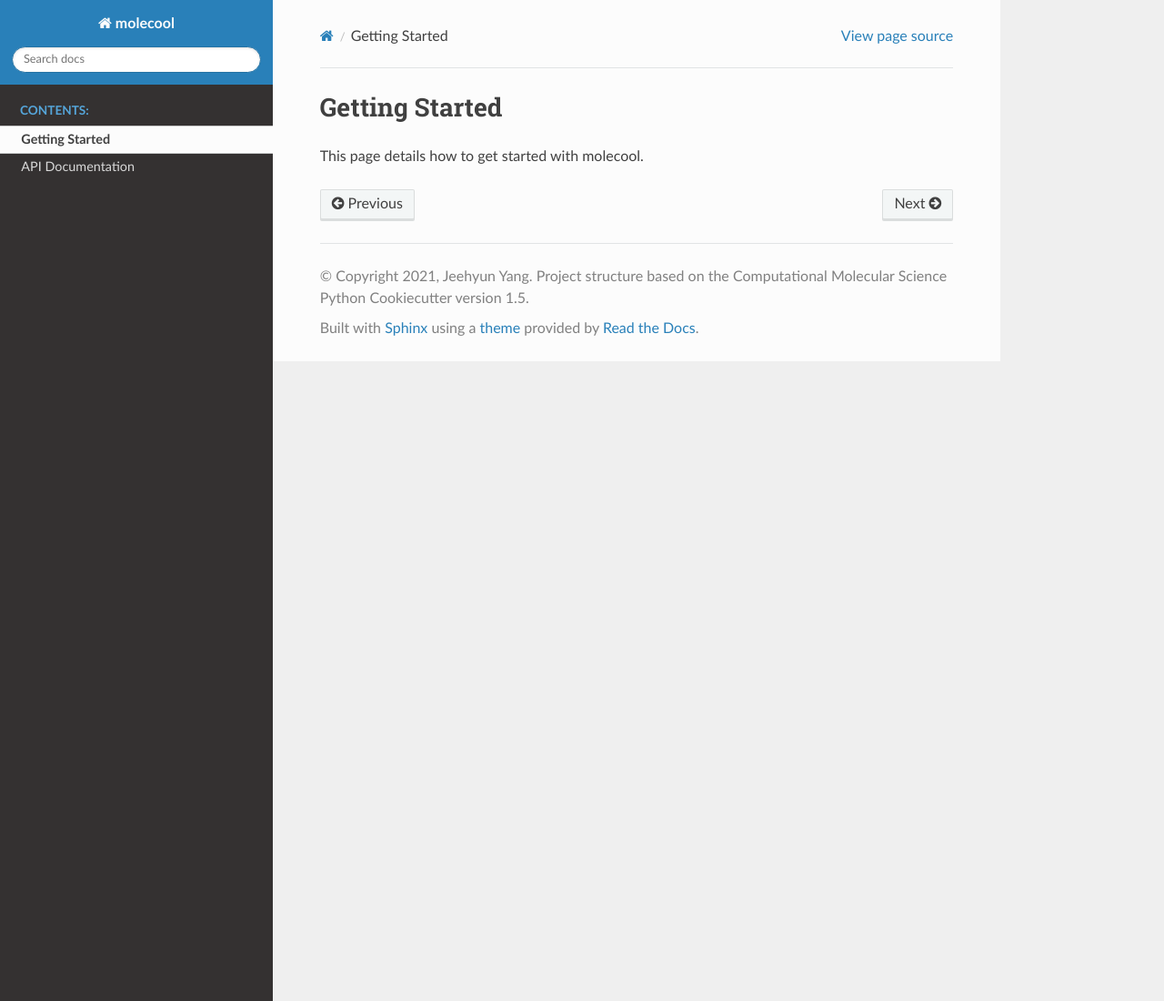
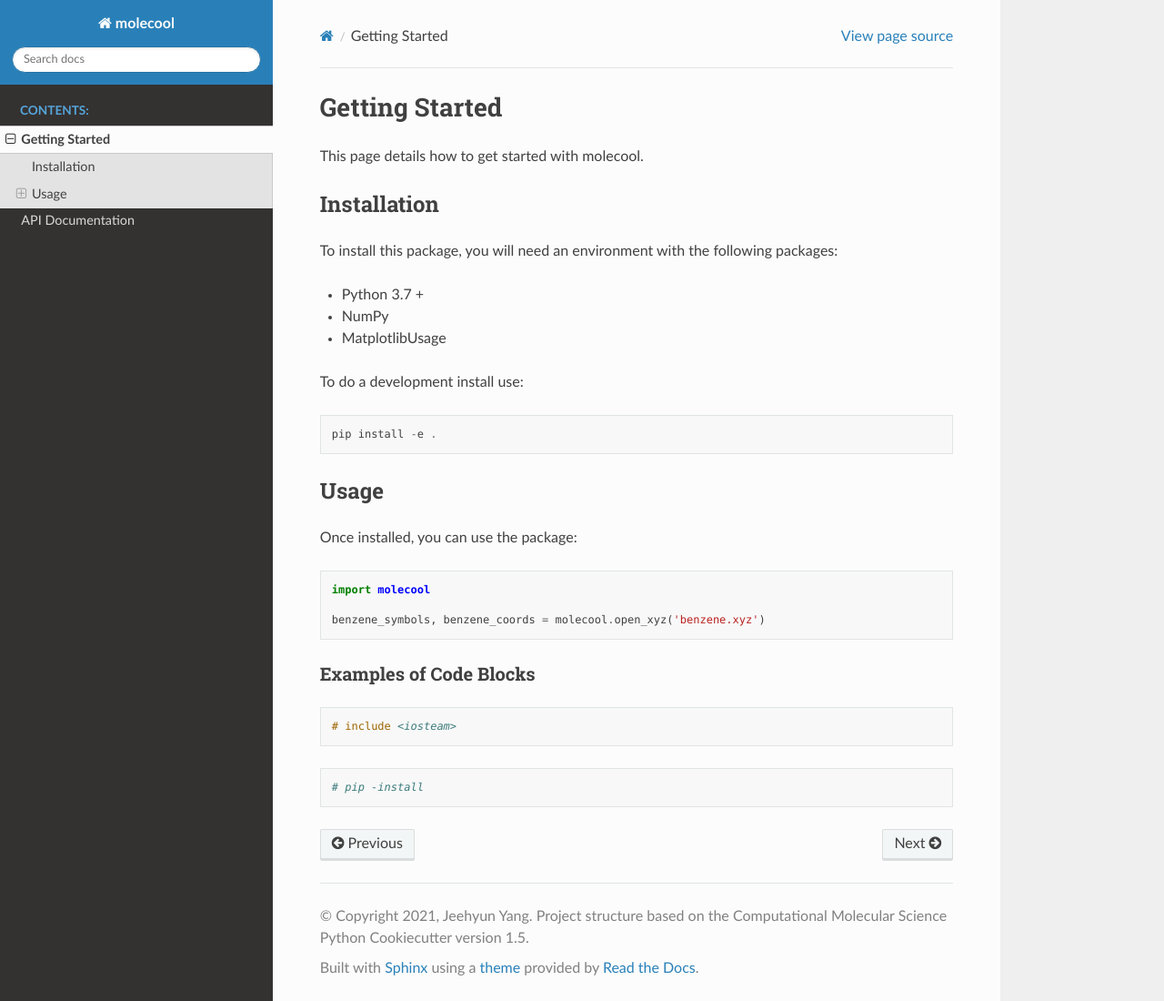
Before and after one commit to jeehyunatrmg/mit_workshop_molssi, a Sphinx documentation site: the page built from docs/getting_started.rst, in a window 1280 px wide and 1100 px high. Shown: the whole window at 91% size. Built offline with Sphinx 7.4.7 and the Read the Docs theme 2.0.0, drawn with Linux system fonts in a browser that asks for light colours; the version number could not be read and is left out.

```diff
--- a/docs/api.rst
+++ b/docs/api.rst
@@ -5,3 +5,5 @@
    :toctree: autosummary
 
    molecool.canvas
+   molecool.calculate_distance
+   molecool.calculate_center_of_mass
--- /dev/null
+++ b/docs/autosummary/molecool.calculate_distance.rst
@@ -0,0 +1,6 @@
+molecool.calculate\_distance
+============================
+
+.. currentmodule:: molecool
+
+.. autofunction:: calculate_distance
--- /dev/null
+++ b/docs/autosummary/molecool.canvas.rst
@@ -0,0 +1,6 @@
+molecool.canvas
+===============
+
+.. currentmodule:: molecool
+
+.. autofunction:: canvas
--- a/docs/getting_started.rst
+++ b/docs/getting_started.rst
@@ -2,3 +2,36 @@
 ===============
 
 This page details how to get started with molecool.
+
+
+Installation
+------------
+To install this package, you will need an environment with the following packages:
+
+* Python 3.7 +
+* NumPy
+* MatplotlibUsage
+
+To do a development install use::
+
+    pip install -e .
+
+
+Usage
+---------
+Once installed, you can use the package::
+
+    import molecool
+
+    benzene_symbols, benzene_coords = molecool.open_xyz('benzene.xyz')
+
+Examples of Code Blocks
+++++++++++++++++++++++++
+
+.. code-block:: c++
+
+    # include <iosteam>
+
+.. code-block:: python
+
+    # pip -install
--- a/docs/index.rst
+++ b/docs/index.rst
@@ -5,9 +5,12 @@
 
 Welcome to molecool's documentation!
 =========================================================
+molecool is a Python package which can read in, perform analysis and visualize molecular coordinates.
+
+This is a fake package for a workshop.
 
 .. toctree::
-   :maxdepth: 2
+   :maxdepth: 1
    :caption: Contents:
 
    getting_started
```
Also changed, not shown: README.md (+1 -1 lines).
